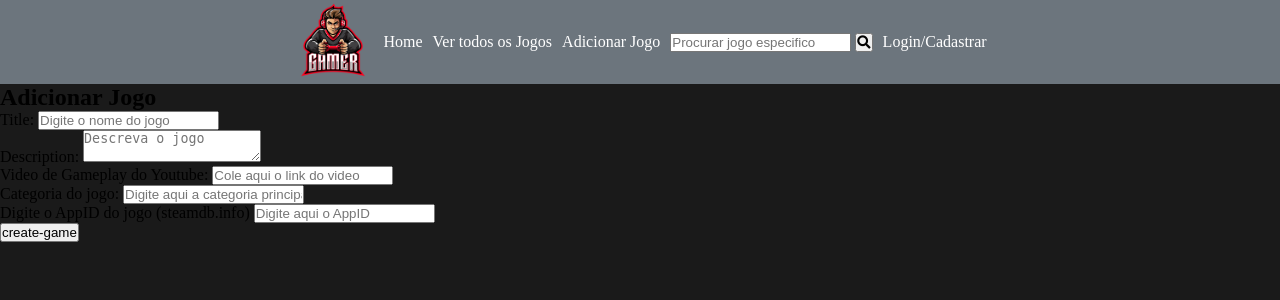
After one commit to gabriel-v-rodrigues/Gaming-Zone-Site, a PHP site: page /create_game.php in a window 1280 px wide. The commit adds this page. Shown: the top 300 px of the page. Run offline with PHP 8.4, Linux system fonts and the light colour scheme.

Commit message:
Added: Page to Add games

```diff
--- a/create.php
+++ /dev/null
@@ -1,4 +0,0 @@
-<?php
-include_once("header.php");
-?>
-criar conta
--- /dev/null
+++ b/create_game.php
@@ -0,0 +1,36 @@
+<?php
+  include_once("header.php");
+?>
+  <div id="main-contain">
+    <div class="column-main">
+      <div class="row-1">
+        <div class="column-1">
+          <h2>Adicionar Jogo</h2>
+          <form action="<?php $BASE_URL ?>auth_game.php" method="POST">
+            <input type="hidden" name="type" value="creating-game">
+            <div class="form-group">
+              <label for="Title">Title:</label>
+              <input type="title" class="form-control" id="title" name="title" placeholder="Digite o nome do jogo">
+            </div>
+            <div class="form-group">
+              <label for="Description">Description:</label>
+              <textarea type="description" class="form-control" id="description" name="description" placeholder="Descreva o jogo"></textarea>
+            </div>
+            <div class="form-group">
+              <label for="Gameplay">Video de Gameplay do Youtube:</label>
+              <input type="gameplay" class="form-control" id="gameplay" name="gameplay" placeholder="Cole aqui o link do video">
+            </div>
+            <div class="form-group">
+              <label for="Category">Categoria do jogo:</label>
+              <input type="category" class="form-control" id="category" name="category" placeholder="Digite aqui a categoria principal do jogo">
+            </div>
+            <div class="form-group">
+              <label for="Appid">Digite o AppID do jogo (steamdb.info)</label>
+              <input type="number" class="form-control" id="appId" name="appId" placeholder="Digite aqui o AppID">
+            </div>
+            <input type="submit" class="btn card-btn" value="create-game">
+          </form>
+        </div>
+      </div>
+    </div>
+  </div>
--- a/header.php
+++ b/header.php
@@ -27,7 +27,7 @@ include_once("url.php");
         <div class="flex">
           <a class="link" id="home-link" href="<?= $BASE_URL ?>index.php">Home</a>
           <a class="link" href="<?php $BASE_URL ?>allgames.php">Ver todos os Jogos</a>
-          <a class="link" href="<?php $BASE_URL ?>create.php">Adicionar Jogo</a>
+          <a class="link" href="<?php $BASE_URL ?>create_game.php">Adicionar Jogo</a>
           <form action="<?= $BASE_URL ?>search.php" method="GET" id="search-form" class="form-inline my-2 my-lg-0">
             <input type="text" name="q" id="search" class="form-control mr-sm-2" type="search" placeholder="Procurar jogo especifico" aria-label="Search">
             <button class="btn my-2 my-sm-0" type="submit">
```
Also changed, not shown: auth_game.php (added, +8 -0 lines), dao/GamesDAO.php (+18 -6 lines).
